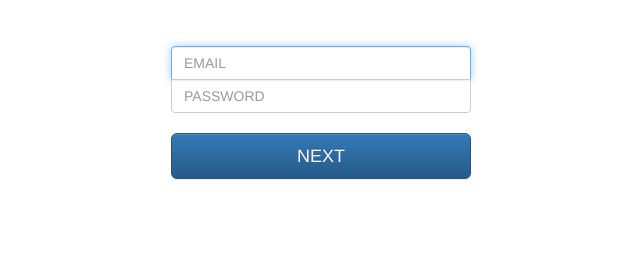
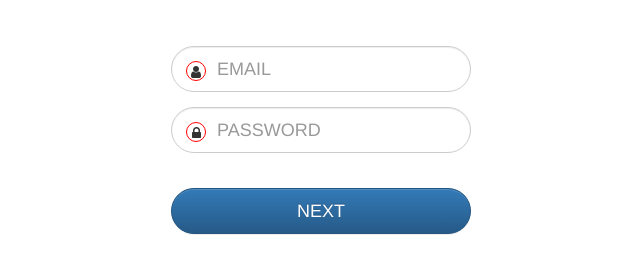
Before and after one commit to masum-ahammed/angular-spa-login, a plain HTML site: page index.html in a window 1280 px wide. Shown: the part 203-476 px from the top of the page, without its empty margins (319-959 px from the left). Drawn offline with nearby package versions, Linux system fonts and the light colour scheme; some packages are replaced by stand-ins of ours.

Commit message:
rounded input and button

```diff
--- a/css/style.css
+++ b/css/style.css
@@ -163,3 +163,31 @@
     .app.voms {
         background-position: -1110px 30px;
     }
+
+   .rounded {
+
+	 border-radius: 25px;
+}
+
+  .user-icon,.lock-icon{
+       position: absolute;
+    left: 15px;
+    top: 15px;
+    border-radius: 50%;
+    border: 1px solid red;
+    height: 20px;
+    width: 20px;
+  }
+
+  .user-icon i{
+      margin: 1px 4px;
+  }
+
+  .lock-icon i{
+      margin: 1px 5px;
+  }
+
+  .form-group-lg .form-control {
+    padding: 10px 45px;
+    border-radius: 25px;
+}
--- a/index.html
+++ b/index.html
@@ -10,12 +10,13 @@
     <link rel="stylesheet" href="https://maxcdn.bootstrapcdn.com/bootstrap/3.3.6/css/bootstrap.min.css" integrity="sha384-1q8mTJOASx8j1Au+a5WDVnPi2lkFfwwEAa8hDDdjZlpLegxhjVME1fgjWPGmkzs7" crossorigin="anonymous">
     <!-- Optional theme -->
     <link rel="stylesheet" href="https://maxcdn.bootstrapcdn.com/bootstrap/3.3.6/css/bootstrap-theme.min.css" integrity="sha384-fLW2N01lMqjakBkx3l/M9EahuwpSfeNvV63J5ezn3uZzapT0u7EYsXMjQV+0En5r" crossorigin="anonymous">
+    <link rel="stylesheet" href="https://maxcdn.bootstrapcdn.com/font-awesome/4.5.0/css/font-awesome.min.css">
 
     <link href="css/style.css" rel="stylesheet" />
     <style type="text/css">
 
 
-        #email__input {
+        /*#email__input {
             margin-bottom: -1px;
             border-bottom-right-radius: 0;
             border-bottom-left-radius: 0;
@@ -24,7 +25,7 @@
         #inputPassword {
             border-top-left-radius: 0;
             border-top-right-radius: 0;
-        }
+        }*/
     </style>
 
 </head>
--- a/js/login/login.html
+++ b/js/login/login.html
@@ -1,10 +1,23 @@
 <form class="login-form" name="loginForm" data-ng-submit="vm.submitForm(loginForm.$valid)">
-    <label for="email__input" class="sr-only">EMAIL</label>
-    <input type="text" id="email__input" name="email" class="form-control" placeholder="EMAIL" required autofocus data-ng-model="vm.email">
-    <label for="inputPassword" class="sr-only">PASSWORD</label>
-    <input type="password" id="inputPassword" name="password" class="form-control" placeholder="PASSWORD" required data-ng-model="vm.password">
+    <!--<label for="email__input" class="sr-only">EMAIL</label>
+    <input type="text" id="email__input" name="email" class="form-control rounded" placeholder="EMAIL" required autofocus data-ng-model="vm.email">-->
+    <div class="form-group form-group-lg">
+
+        <div style="position:relative">
+            <span class="user-icon"><i class="fa fa-user"></i></span>
+            <input class="form-control" type="text" id="email__input" placeholder="EMAIL" ng-required data-ng-model="vm.email">
+        </div>
+    </div>
+    <div class="form-group form-group-lg">
+
+        <div style="position:relative">
+            <span class="lock-icon"><i class="fa fa-lock"></i></span>
+            <input class="form-control" type="text" id="inputPassword" placeholder="PASSWORD" ng-required data-ng-model="vm.password">
+        </div>
+    </div>
+
     <br>
     <div class="alert alert-danger" role="alert" data-ng-if="vm.errorMsg">{{vm.errorMsg}}</div>
-    <button class="btn btn-lg btn-primary btn-block" type="submit">NEXT</button>
+    <button class="btn btn-lg btn-primary btn-block rounded" type="submit">NEXT</button>
 
 </form>
```
Also changed, not shown: js/login/lock-screen.html (+9 -4 lines).
